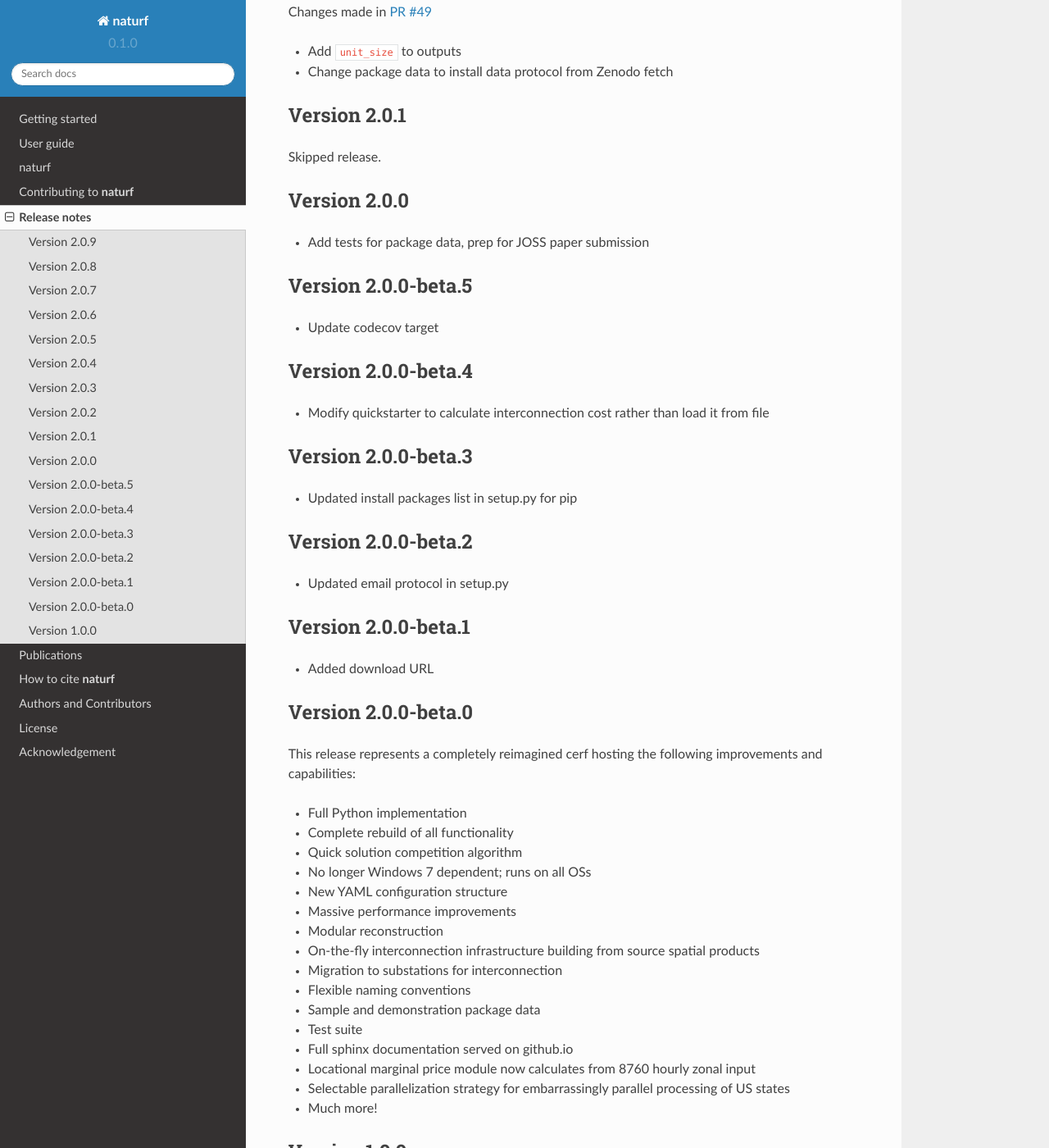
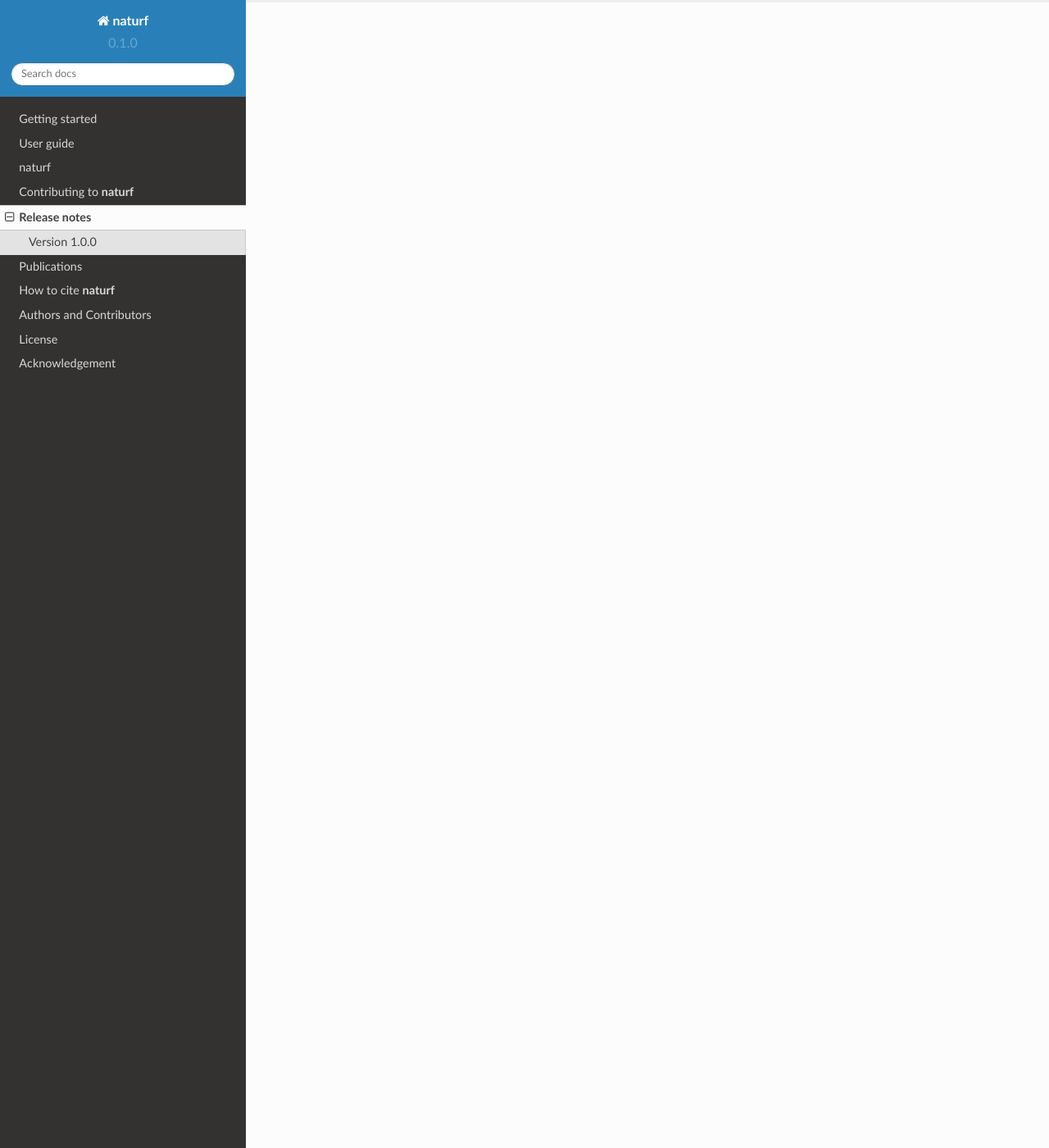
Before and after one commit to IMMM-SFA/naturf, a Sphinx documentation site: the page built from docs/source/release_notes.rst, in a window 1280 px wide and 1400 px high, scrolled down 1397 px. Shown: the whole window at 82% size. Built offline with Sphinx 7.4.7 and the Read the Docs theme 2.0.0, drawn with Linux system fonts in a browser that asks for light colours; formulas are drawn with MathJax 3; some of the changed text lies outside the part shown.

Commit message:
edited release notes

```diff
--- a/docs/source/release_notes.rst
+++ b/docs/source/release_notes.rst
@@ -1,140 +1,8 @@
 Release notes
 =============
 
-This is the list of changes to **cerf** between each release. For full details,
-see the `commit logs <https://github.com/IMMM-SFA/cerf/commits>`_.
-
-Version 2.0.9
-_____________
-
-- Update data link with new version for JOSS publication
-- Release that accompanies:  https://joss.theoj.org/papers/10.21105/joss.03601
-
-
-Version 2.0.8
-_____________
-
-- Preparation for JOSS publication release
-
-
-Version 2.0.7
-_____________
-
-Changes made in `PR #74 <https://github.com/IMMM-SFA/cerf/pull/74>`_
-
-- Provide option to download illustrative data to a directory of the user's choosing
-- Fix bug in the units of interconnection cost
-
-
-Version 2.0.6
-_____________
-
-Changes made in `PR #68 <https://github.com/IMMM-SFA/cerf/pull/68>`_
-
-- Added release notes to documentation
-- Added template for pull requests
-
-
-Version 2.0.5
-_____________
-
-Changes made in `PR #65 <https://github.com/IMMM-SFA/cerf/pull/65>`_
-
-- Remove data file that was not ignored
-
-
-Version 2.0.4
-_____________
-
-Changes made in `PR #64 <https://github.com/IMMM-SFA/cerf/pull/64>`_
-
-- Generalization of variables to non-US-specific names throught the code and documentation (e.g., change states to regions)
-- Added generalization section into docs
-- Add in support statement for Ubuntu 18
-
-
-Version 2.0.3
-_____________
-
-Changes made in `PR #55 <https://github.com/IMMM-SFA/cerf/pull/55>`_
-
-- Add `unit_size` to outputs
-- Change package data to install data protocol from Zenodo fetch
-
-
-Version 2.0.2
-_____________
-
-Changes made in `PR #49 <https://github.com/IMMM-SFA/cerf/pull/49>`_
-
-- Add ``unit_size`` to outputs
-- Change package data to install data protocol from Zenodo fetch
-
-
-Version 2.0.1
-_____________
-
-Skipped release.
-
-
-Version 2.0.0
-_____________
-
-- Add tests for package data, prep for JOSS paper submission
-
-
-Version 2.0.0-beta.5
-____________________
-
-- Update codecov target
-
-
-Version 2.0.0-beta.4
-____________________
-
-- Modify quickstarter to calculate interconnection cost rather than load it from file
-
-
-Version 2.0.0-beta.3
-____________________
-
-- Updated install packages list in setup.py for pip
-
-
-Version 2.0.0-beta.2
-____________________
-
-- Updated email protocol in setup.py
-
-
-Version 2.0.0-beta.1
-____________________
-
-- Added download URL
-
-
-Version 2.0.0-beta.0
-____________________
-
-This release represents a completely reimagined cerf hosting the following improvements and capabilities:
-
-- Full Python implementation
-- Complete rebuild of all functionality
-- Quick solution competition algorithm
-- No longer Windows 7 dependent; runs on all OSs
-- New YAML configuration structure
-- Massive performance improvements
-- Modular reconstruction
-- On-the-fly interconnection infrastructure building from source spatial products
-- Migration to substations for interconnection
-- Flexible naming conventions
-- Sample and demonstration package data
-- Test suite
-- Full sphinx documentation served on github.io
-- Locational marginal price module now calculates from 8760 hourly zonal input
-- Selectable parallelization strategy for embarrassingly parallel processing of US states
-- Much more!
-
+This is the list of changes to **naturf** between each release. For full details,
+see the `commit logs <https://github.com/IMMM-SFA/naturf/commits>`_.
 
 Version 1.0.0
 _____________
--- a/docs/source/user_guide.rst
+++ b/docs/source/user_guide.rst
@@ -120,13 +120,7 @@
 
 $FAD = \\frac{FA}{PA}$
 
-<<<<<<< HEAD
-    FAD = \\frac{FA}{TPA}
-
-where, *FAD* is Frontal area density; *FA* is the frontal area of the wall from the current direction and height level in m\ :superscript:'2' \ ; *TPA* is the total plan area in m\ :superscript:'2' \ .
-=======
 where *FAD* is Frontal area density; *FA* is the frontal area of the wall from the current direction and height level in $m^2$; *PA* is the building plan area in $m^2$.
->>>>>>> da39305f4fd2b3fb180a7c30bf6adc89c8f85249
 
 Plan Area Density (61-75)
 ~~~~~~~~~~~~~~~~~~~~~~~~~
```
